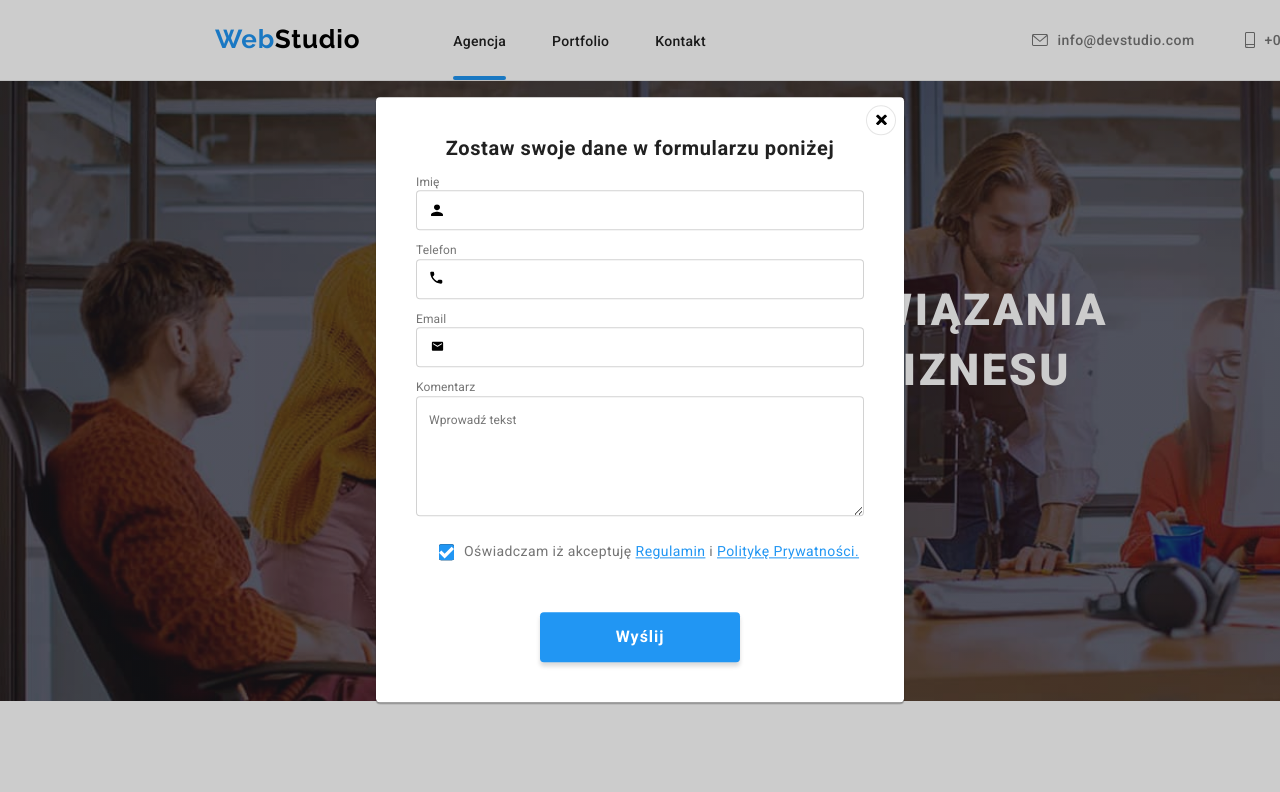
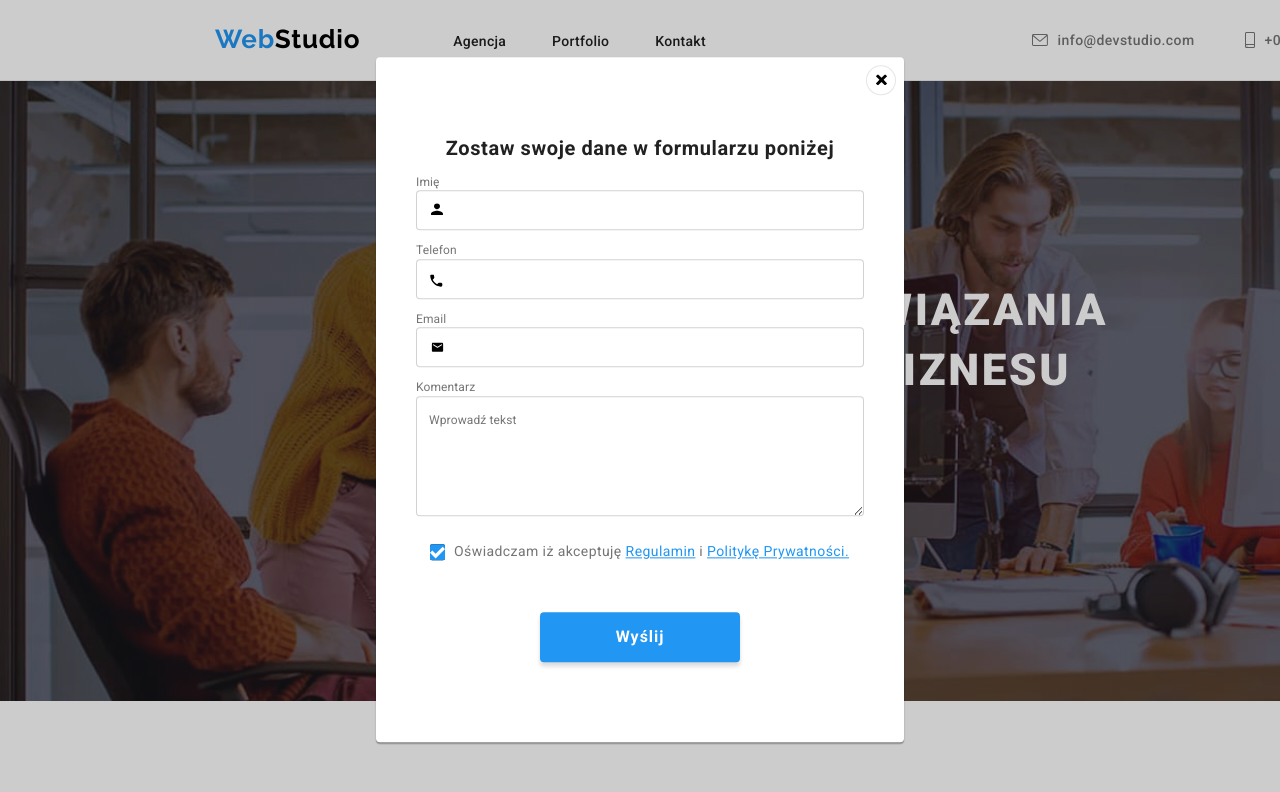
Before and after one commit to wisniewskaagata/goit-markup-hw-06, a plain HTML site: page index.html in a window 1280 px wide. Both pictures are taken after a click on the button "Zamów usługę". Shown: the top 792 px of the page. Drawn offline with nearby package versions, Linux system fonts and the light colour scheme.

Commit message:
Update styles.css

```diff
--- a/css/styles.css
+++ b/css/styles.css
@@ -511,19 +511,20 @@ font-size: 18px;
 .backdrop{
     position:fixed;
     width: 100%;
-        height: 1024px;
     left: 0px;
     top: 0px;
     transition: opacity 250ms linear, visibility 250ms linear;
     transition-timing-function: cubic-bezier(0.4,0,0.2,1);
     background-color:rgba(0, 0, 0, 0.2);
+    transform: scale(1.0);
+    height: 100%;
 }
 .modal{
     position:absolute;
     top:50%;
     left:50%;
     width: 528px;
-    min-height: 581px;
+    padding: 40px;
     transform: translate(-50%, -50%);
     background-color: var(--white);
     box-shadow: 0px 1px 3px rgba(0, 0, 0, 0.12), 0px 1px 1px rgba(0, 0, 0, 0.14), 0px 2px 1px rgba(0, 0, 0, 0.2);
@@ -538,11 +539,6 @@ textarea, input {
     outline-color: var(--blue);
     transition-duration: 250ms;
     transition-timing-function: cubic-bezier(0.4, 0, 0.2, 1);
-}
-.backdrop {
-    transition: opacity 250ms linear;
-    transform: scale(1.0);
-    height: 100%;
 }
 .close-button{
     position: absolute;
@@ -592,20 +588,18 @@ textarea, input {
         letter-spacing: 0.01em;
         color: var(--grey);
         padding-bottom: 4px;
-        margin-left: 40px;
+        position: relative;
 }
 .place-input {
-    margin-left: 40px;
     margin-bottom: 10px;
-        width: 448px;
+        width: 100%;
         height: 40px;
         border: 1px solid rgba(33, 33, 33, 0.2);
             border-radius: 4px;
 }
 .comment-input {
-        width: 448px;
+        width: 100%;
         height: 120px;
-        margin-left: 40px;
         border: 1px solid rgba(33, 33, 33, 0.2);
         border-radius: 4px;
         margin-bottom: 20px;
@@ -638,7 +632,7 @@ textarea, input {
 }
 .checkmark {
     top: 4px;
-    left: 63px;
+    left: 14px;
     cursor: pointer;
     border-radius: 2px;
     background-color: var(--white);
@@ -662,48 +656,36 @@ textarea, input {
         top: -2px;
             left: -2px;
 }
-
 .checkbox-text {
     font-size: 14px;
     line-height: 1.71px;
     letter-spacing: 0.03em;
     color: var(--grey);
-    margin-left: 88px;
+    margin-left: 38px;
     cursor: default;
 }
-
 .modal-checkbox-link {
     color: var(--blue);
     text-decoration: underline;
     cursor: pointer;
 }
-
-.modal-text {
-    font-size: 14px;
-    line-height: 1.71px;
-    letter-spacing: 0.03em;
-    color: var(--grey);
-    margin-top: 25px;
-    margin-left: 88px;
-    cursor: default;
-}
 .icon-people {
     color: var(--black);
     position: absolute;
-        left: 55px;
-        top: 107px;
+        left: 15px;
+            top: 28px;
 }
 .icon-telephone {
     color: var(--black);
     position: absolute;
-    left: 54.27px;
-    top: 174.26px;
+    left: 14.27px;
+    top: 30.23px;
 }
 .icon-envelope {
     color: var(--black);
     position: absolute;
-    left: 53.5px;
-    top: 243px;
+    left: 13.5px;
+    top: 29px;
 }
 .button-form {
     font-weight: 700;
@@ -713,23 +695,10 @@ textarea, input {
         color: var(--white);
         background-color: var(--blue);
         cursor: pointer;
-        background: var(--blue);
         box-shadow: 0px 4px 4px rgba(0, 0, 0, 0.15);
         border-radius: 4px;
         width: 200px;
         height: 50px;
         border: none;
-        margin-top: 30px;
-        margin-left: 164px;
-        margin-bottom: 40px;
+        margin: 30px 124px 40px;
 }
-.sign-email {
-    margin-left: 68px;
-    background-color: var(--second);
-    padding: 16px 15px;
-    width:358px;
-    margin-right: 12px;
-    border: 1px solid rgba(255, 255, 255, 0.3);
-        filter: drop-shadow(0px 4px 4px rgba(0, 0, 0, 0.15));
-        border-radius: 4px;
-}
```
Lines whose indentation alone changed are shown as unchanged.
